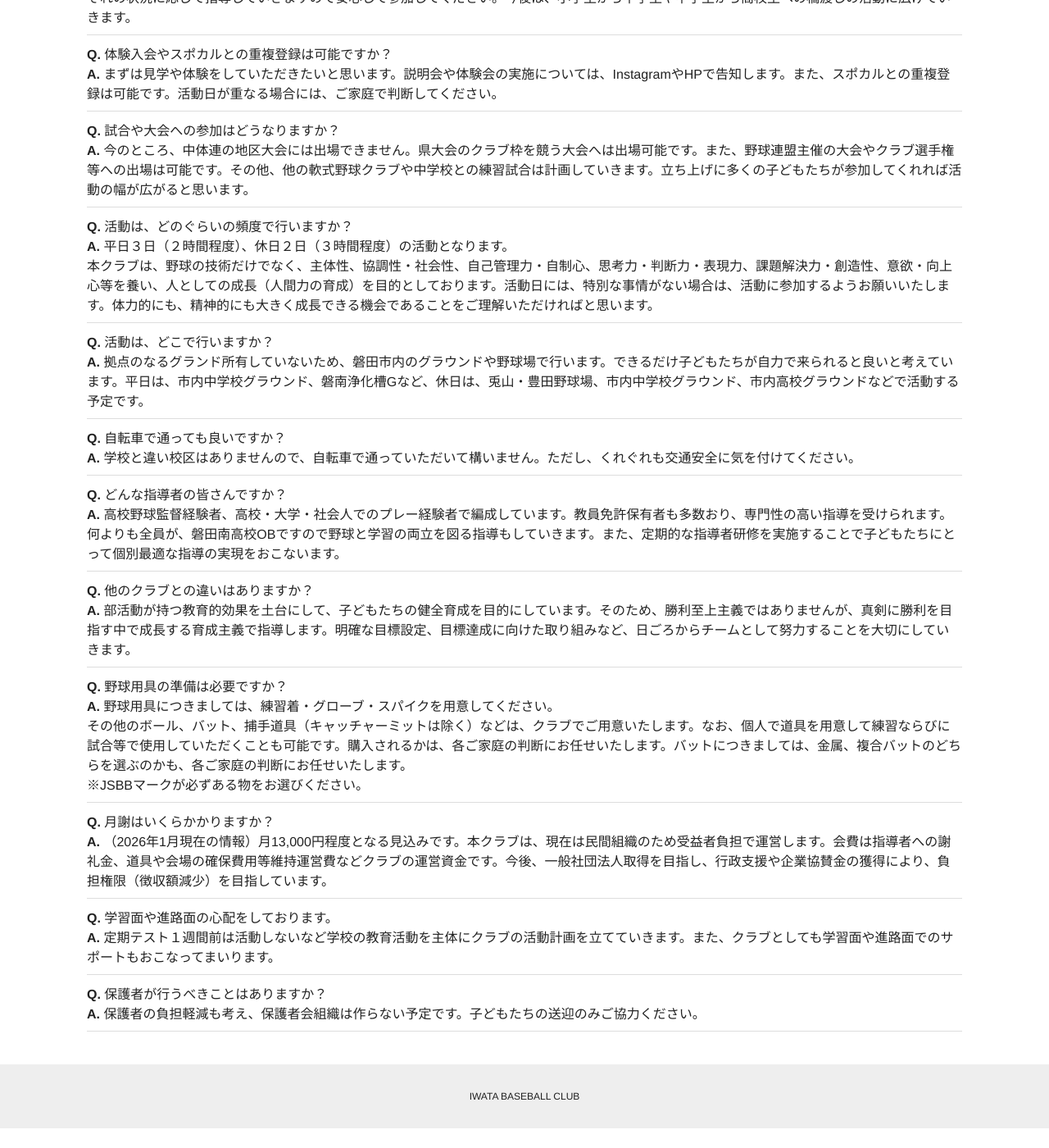
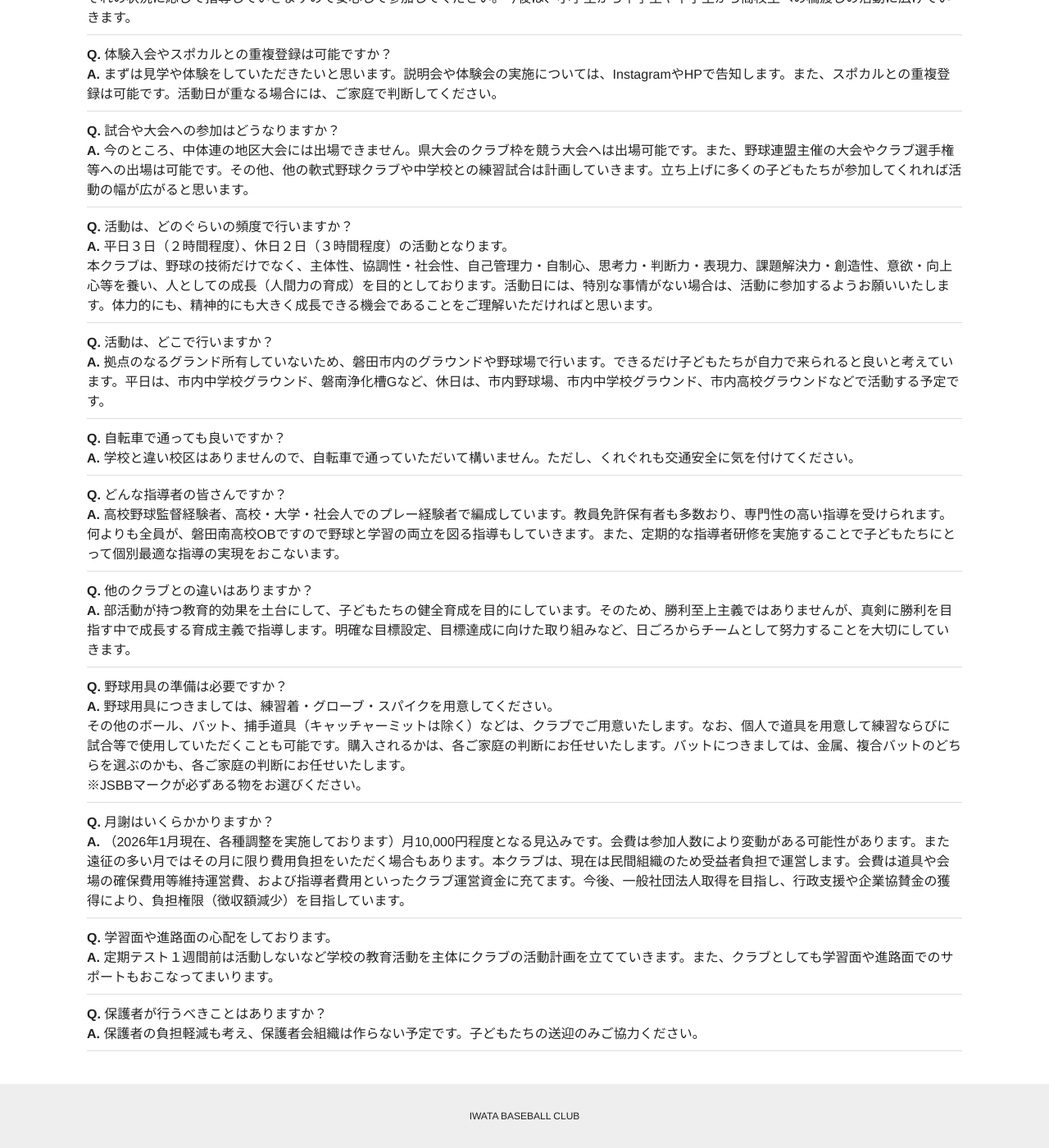
Before and after one commit to moutineigo/baseball, a Jekyll site: the page built from index.md, in a window 1280 px wide and 1400 px high, scrolled down 2103 px. Shown: the whole window at 82% size. Built offline with Jekyll 4.4.1, drawn with Linux system fonts in a browser that asks for light colours; before the commit the page ends 3479 px from its top, so only the background shows below that; some of the changed text lies outside the part shown.

Commit message:
Add files via upload

```diff
--- a/_layouts/home.html
+++ b/_layouts/home.html
@@ -85,14 +85,14 @@ layout: default
     <li><strong>Q.</strong> 試合や大会への参加はどうなりますか？<BR><strong>A.</strong> 今のところ、中体連の地区大会には出場できません。県大会のクラブ枠を競う大会へは出場可能です。また、野球連盟主催の大会やクラブ選手権等への出場は可能です。その他、他の軟式野球クラブや中学校との練習試合は計画していきます。立ち上げに多くの子どもたちが参加してくれれば活動の幅が広がると思います。</li>
     <li><strong>Q.</strong> 活動は、どのぐらいの頻度で行いますか？<BR><strong>A.</strong> 平日３日（２時間程度）、休日２日（３時間程度）の活動となります。<BR>
 本クラブは、野球の技術だけでなく、主体性、協調性・社会性、自己管理力・自制心、思考力・判断力・表現力、課題解決力・創造性、意欲・向上心等を養い、人としての成長（人間力の育成）を目的としております。活動日には、特別な事情がない場合は、活動に参加するようお願いいたします。体力的にも、精神的にも大きく成長できる機会であることをご理解いただければと思います。</li>
-    <li><strong>Q.</strong> 活動は、どこで行いますか？<BR><strong>A.</strong> 拠点のなるグランド所有していないため、磐田市内のグラウンドや野球場で行います。できるだけ子どもたちが自力で来られると良いと考えています。平日は、市内中学校グラウンド、磐南浄化槽Gなど、休日は、兎山・豊田野球場、市内中学校グラウンド、市内高校グラウンドなどで活動する予定です。</li>
+    <li><strong>Q.</strong> 活動は、どこで行いますか？<BR><strong>A.</strong> 拠点のなるグランド所有していないため、磐田市内のグラウンドや野球場で行います。できるだけ子どもたちが自力で来られると良いと考えています。平日は、市内中学校グラウンド、磐南浄化槽Gなど、休日は、市内野球場、市内中学校グラウンド、市内高校グラウンドなどで活動する予定です。</li>
     <li><strong>Q.</strong> 自転車で通っても良いですか？<BR><strong>A.</strong> 学校と違い校区はありませんので、自転車で通っていただいて構いません。ただし、くれぐれも交通安全に気を付けてください。</li>
     <li><strong>Q.</strong> どんな指導者の皆さんですか？<BR><strong>A.</strong> 高校野球監督経験者、高校・大学・社会人でのプレー経験者で編成しています。教員免許保有者も多数おり、専門性の高い指導を受けられます。何よりも全員が、磐田南高校OBですので野球と学習の両立を図る指導もしていきます。また、定期的な指導者研修を実施することで子どもたちにとって個別最適な指導の実現をおこないます。</li>
     <li><strong>Q.</strong> 他のクラブとの違いはありますか？<BR><strong>A.</strong> 部活動が持つ教育的効果を土台にして、子どもたちの健全育成を目的にしています。そのため、勝利至上主義ではありませんが、真剣に勝利を目指す中で成長する育成主義で指導します。明確な目標設定、目標達成に向けた取り組みなど、日ごろからチームとして努力することを大切にしていきます。</li>
     <li><strong>Q.</strong> 野球用具の準備は必要ですか？<BR><strong>A.</strong> 野球用具につきましては、練習着・グローブ・スパイクを用意してください。<BR>
 その他のボール、バット、捕手道具（キャッチャーミットは除く）などは、クラブでご用意いたします。なお、個人で道具を用意して練習ならびに試合等で使用していただくことも可能です。購入されるかは、各ご家庭の判断にお任せいたします。バットにつきましては、金属、複合バットのどちらを選ぶのかも、各ご家庭の判断にお任せいたします。<BR>
 ※JSBBマークが必ずある物をお選びください。</li>
-    <li><strong>Q.</strong> 月謝はいくらかかりますか？<BR><strong>A.</strong> （2026年1月現在の情報）月13,000円程度となる見込みです。本クラブは、現在は民間組織のため受益者負担で運営します。会費は指導者への謝礼金、道具や会場の確保費用等維持運営費などクラブの運営資金です。今後、一般社団法人取得を目指し、行政支援や企業協賛金の獲得により、負担権限（徴収額減少）を目指しています。</li>
+    <li><strong>Q.</strong> 月謝はいくらかかりますか？<BR><strong>A.</strong> （2026年1月現在、各種調整を実施しております）月10,000円程度となる見込みです。会費は参加人数により変動がある可能性があります。また遠征の多い月ではその月に限り費用負担をいただく場合もあります。本クラブは、現在は民間組織のため受益者負担で運営します。会費は道具や会場の確保費用等維持運営費、および指導者費用といったクラブ運営資金に充てます。今後、一般社団法人取得を目指し、行政支援や企業協賛金の獲得により、負担権限（徴収額減少）を目指しています。</li>
     <li><strong>Q.</strong> 学習面や進路面の心配をしております。<BR><strong>A.</strong> 定期テスト１週間前は活動しないなど学校の教育活動を主体にクラブの活動計画を立てていきます。また、クラブとしても学習面や進路面でのサポートもおこなってまいります。</li>
     <li><strong>Q.</strong> 保護者が行うべきことはありますか？<BR><strong>A.</strong> 保護者の負担軽減も考え、保護者会組織は作らない予定です。子どもたちの送迎のみご協力ください。</li>
   </ul>
```
Also changed, not shown: other parts of _layouts/home.html (+1 -1 lines).
